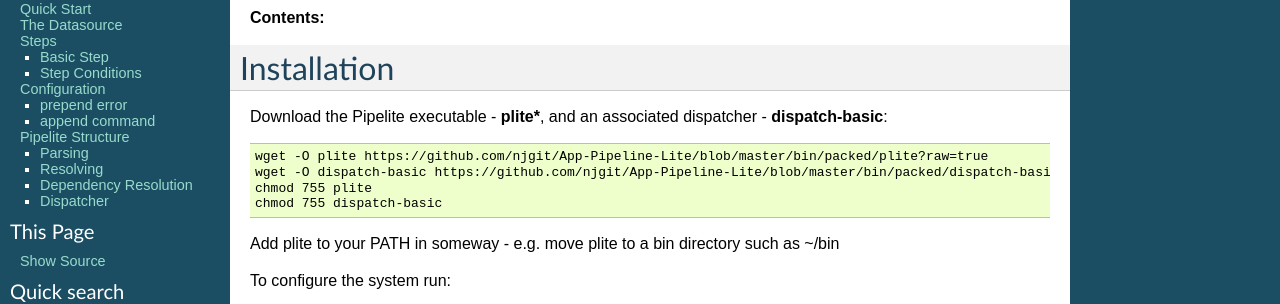
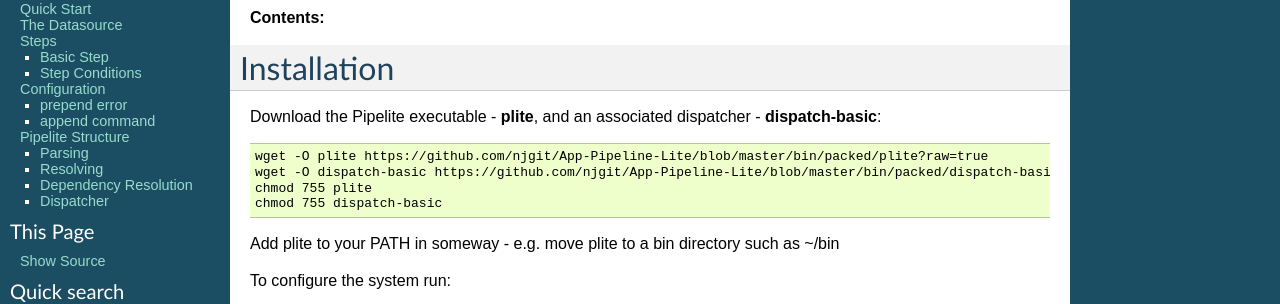
Before and after one commit to njgit/App-Pipeline-Lite, a Sphinx documentation site: the page built from docs/index.rst, in a window 1280 px wide and 900 px high. Shown: the part 121-425 px from the top of the window. Built offline with Sphinx 7.4.7, drawn with Linux system fonts in a browser that asks for light colours; pages that are not in the unit, such as notebooks, are missing from menus.

Commit message:
more doc

```diff
--- a/docs/index.rst
+++ b/docs/index.rst
@@ -19,7 +19,7 @@
 Installation
 ============
 
-Download the Pipelite executable - **plite***, and an associated dispatcher - **dispatch-basic**::
+Download the Pipelite executable - **plite**, and an associated dispatcher - **dispatch-basic**::
 
      wget -O plite https://github.com/njgit/App-Pipeline-Lite/blob/master/bin/packed/plite?raw=true
      wget -O dispatch-basic https://github.com/njgit/App-Pipeline-Lite/blob/master/bin/packed/dispatch-basic?raw=true
```
